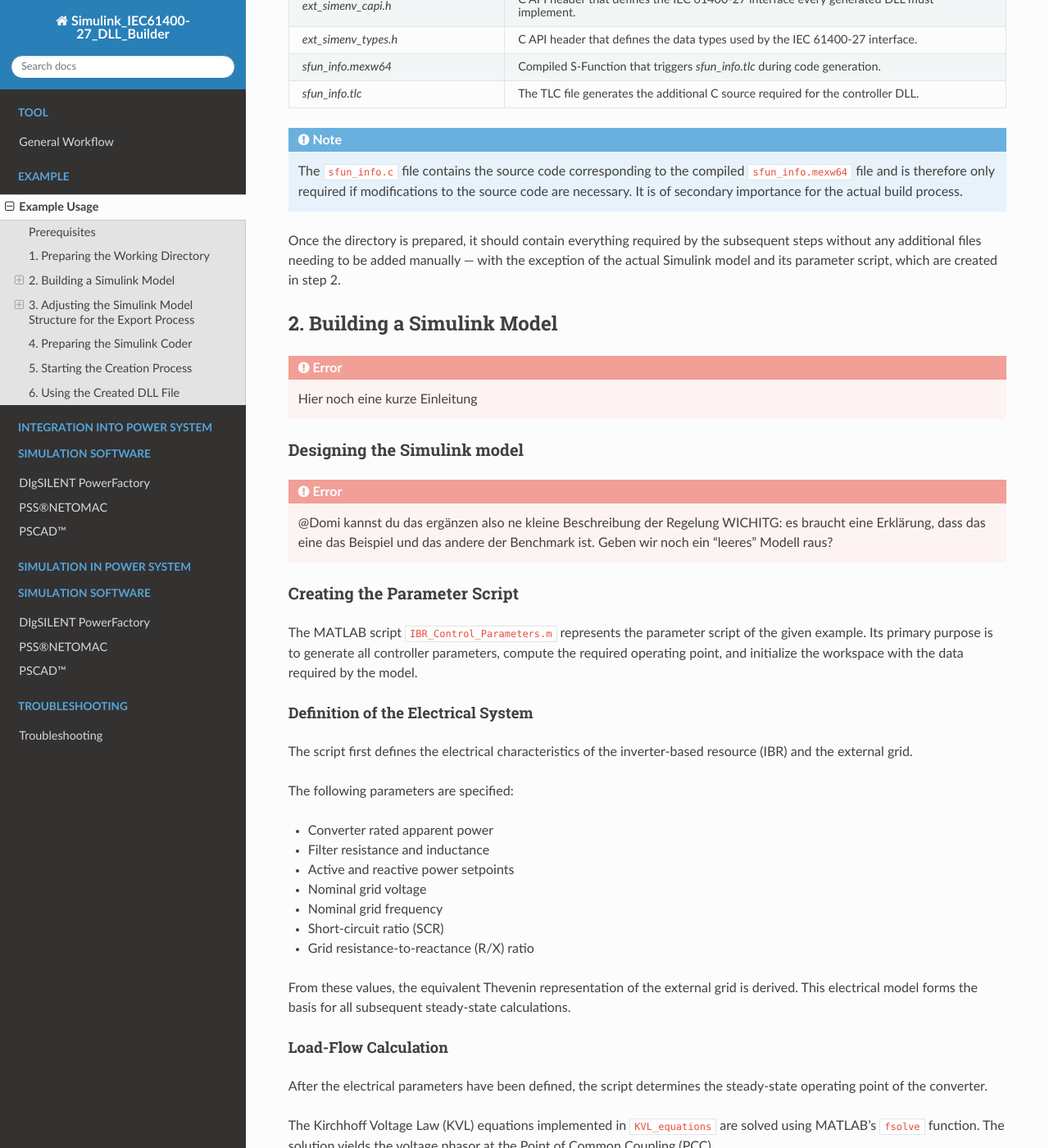
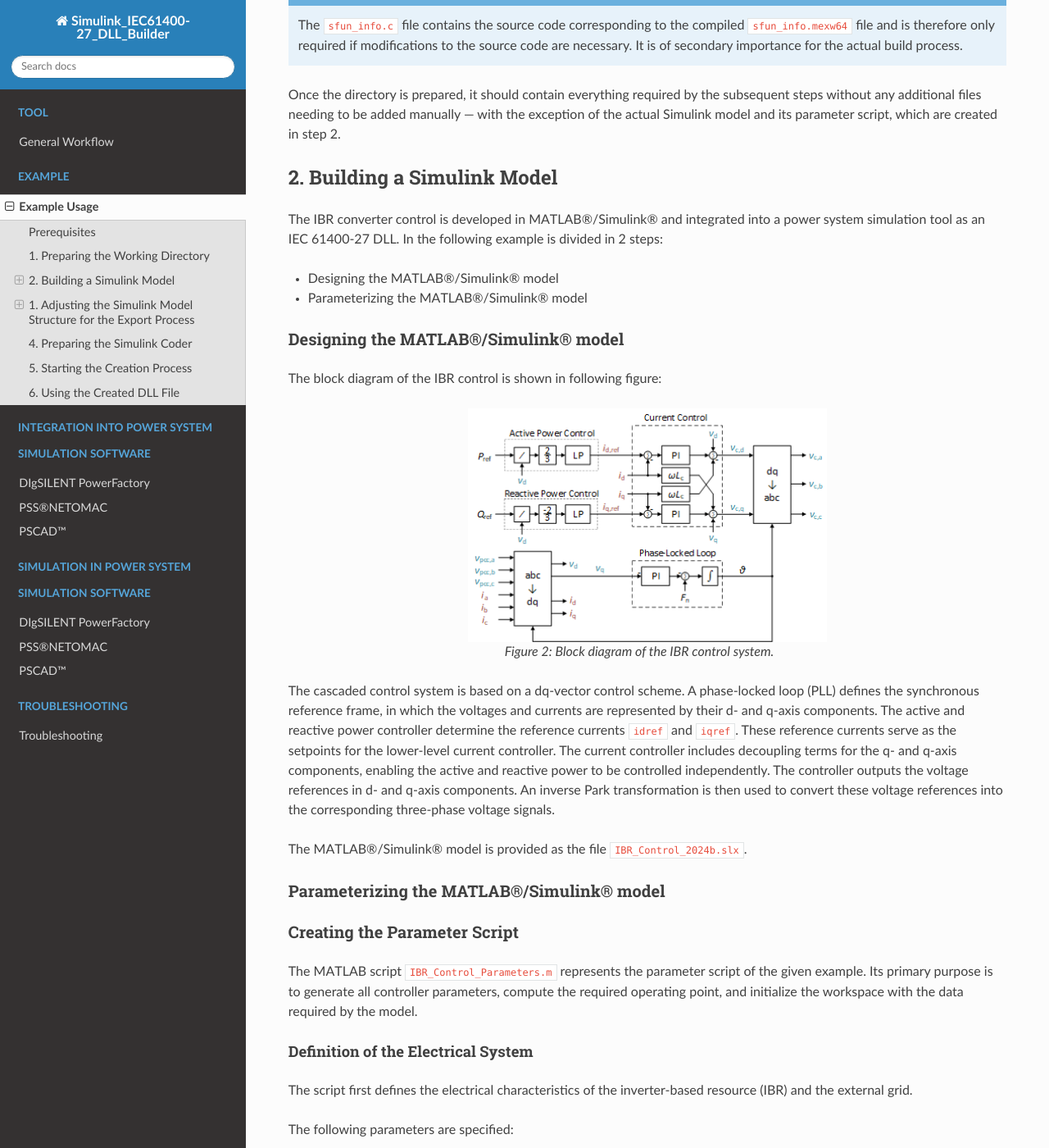
Before and after one commit to Institute-of-Electrical-Energy-Systems/SIMULINK_DLL_Builder, a Sphinx documentation site: the page built from docs/example_usage.rst, in a window 1280 px wide and 1400 px high, scrolled down 1696 px. Shown: the whole window at 82% size. Built offline with Sphinx 7.4.7 and the Read the Docs theme 3.1.0, drawn with Linux system fonts in a browser that asks for light colours; formulas are drawn with MathJax 3; some of the changed text lies outside the part shown.

Commit message:
Update example_usage.rst
documentation(Example Usage): Update converter control

```diff
--- a/docs/example_usage.rst
+++ b/docs/example_usage.rst
@@ -9,9 +9,9 @@ The example considers the power system shown in the following figure.
 
 .. figure:: ./images/Power_System_Scheme.png
    :align: center
-   :width: 100%
+   :width: 50%
 
-   Scheme of the power system and the interface between the external power system simulation tool and the IEC 61400-27 controller model.
+   Figure 1: Scheme of the power system and the interface between the external power system simulation tool and the IEC 61400-27 controller model.
 
 On one side, the system consists of a Thevenin equivalent comprising an ideal three-phase voltage source ``vth,abc`` and an internal impedance represented by the resistance ``Rth`` and the inductance ``Lth``.
 On the other side, three controllable voltage sources are connected to the point of common coupling (PCC) through an internal impedance represented by the resistance ``Rc`` and the inductance ``Lc``.
@@ -80,17 +80,39 @@ and its parameter script, which are created in step 2.
 
 2. Building a Simulink Model
 ----------------------------
-.. error::
 
-    Hier noch eine kurze Einleitung
+The IBR converter control is developed in MATLAB®/Simulink® and integrated into a power system simulation tool as an IEC 61400-27 DLL.
+In the following example is divided in 2 steps:
 
-Designing the Simulink model
+- Designing the MATLAB®/Simulink® model
+- Parameterizing the MATLAB®/Simulink® model
+
+
+Designing the MATLAB®/Simulink® model
 ^^^^^^^^^^^^^^^^^^^^^^^^^^^^
-.. error::
 
-    @Domi kannst du das ergänzen also ne kleine Beschreibung der Regelung
-    WICHITG: es braucht eine Erklärung, dass das eine das Beispiel und das andere der Benchmark ist.
-    Geben wir noch ein "leeres" Modell raus?
+The block diagram of the IBR control is shown in following figure:
+
+.. figure:: ./images/IBR_Control.png
+   :align: center
+   :width: 50%
+
+   Figure 2: Block diagram of the IBR control system.
+
+The cascaded control system is based on a dq-vector control scheme.
+A phase-locked loop (PLL) defines the synchronous reference frame, in which the voltages and currents are represented by their d- and q-axis components.
+The active and reactive power controller determine the reference currents ``idref`` and ``iqref``.
+These reference currents serve as the setpoints for the lower-level current controller.
+The current controller includes decoupling terms for the q- and q-axis components, enabling the active and reactive power to be controlled independently.
+The controller outputs the voltage references in d- and q-axis components.
+An inverse Park transformation is then used to convert these voltage references into the corresponding three-phase voltage signals.
+
+The MATLAB®/Simulink® model is provided as the file ``IBR_Control_2024b.slx``.
+
+
+Parameterizing the MATLAB®/Simulink® model
+^^^^^^^^^^^^^^^^^^^^^^^^^^^^
+
 
 Creating the Parameter Script
 ^^^^^^^^^^^^^^^^^^^^^^^^^^^^^
@@ -191,7 +213,7 @@ Finally, all generated parameters are stored in ``IBR_Control_Parameters.mat``.
    Execute ``IBR_Control_Parameters.m`` whenever a model parameter has been modified.
 
 
-3. Adjusting the Simulink Model Structure for the Export Process
+1. Adjusting the Simulink Model Structure for the Export Process
 ----------------------------------------------------------------
 
 A dynamic model that simulates correctly in Simulink is not automatically ready to be exported as a DLL.
```
Also changed, not shown: docs/images/IBR_Control.png (added).
